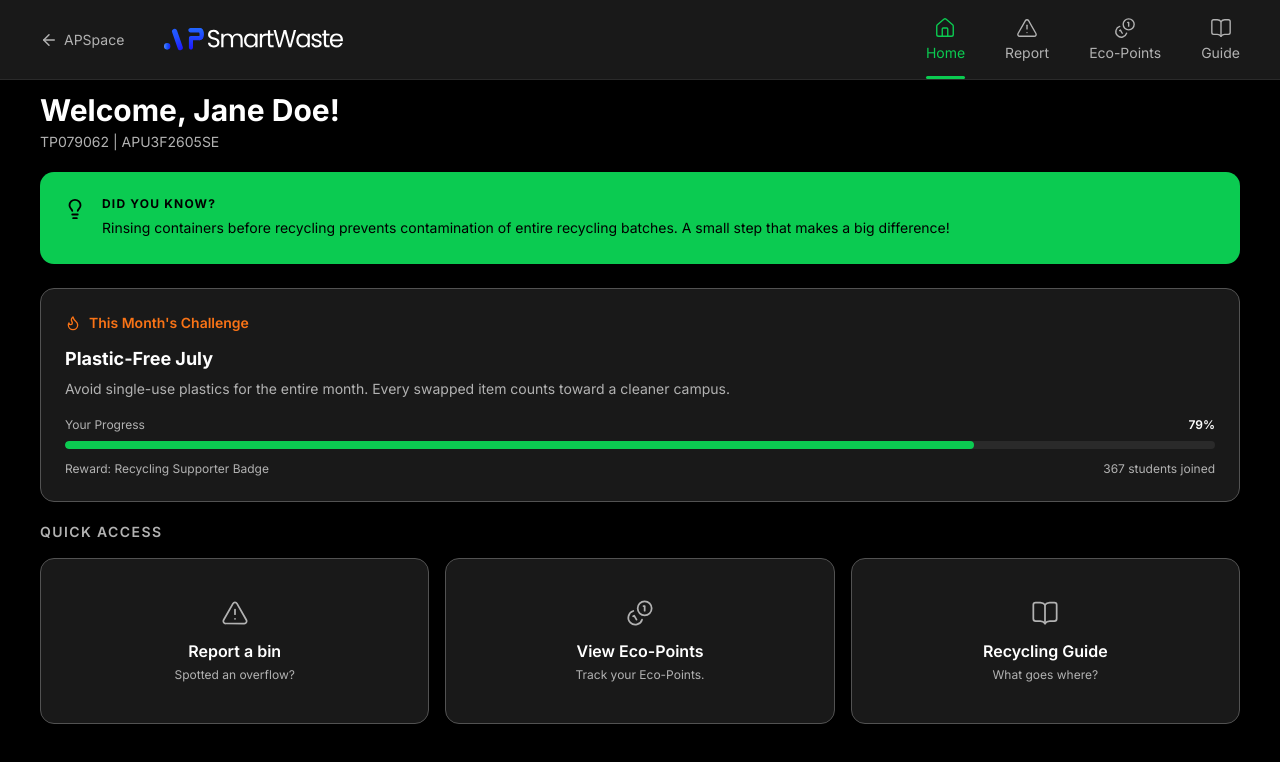
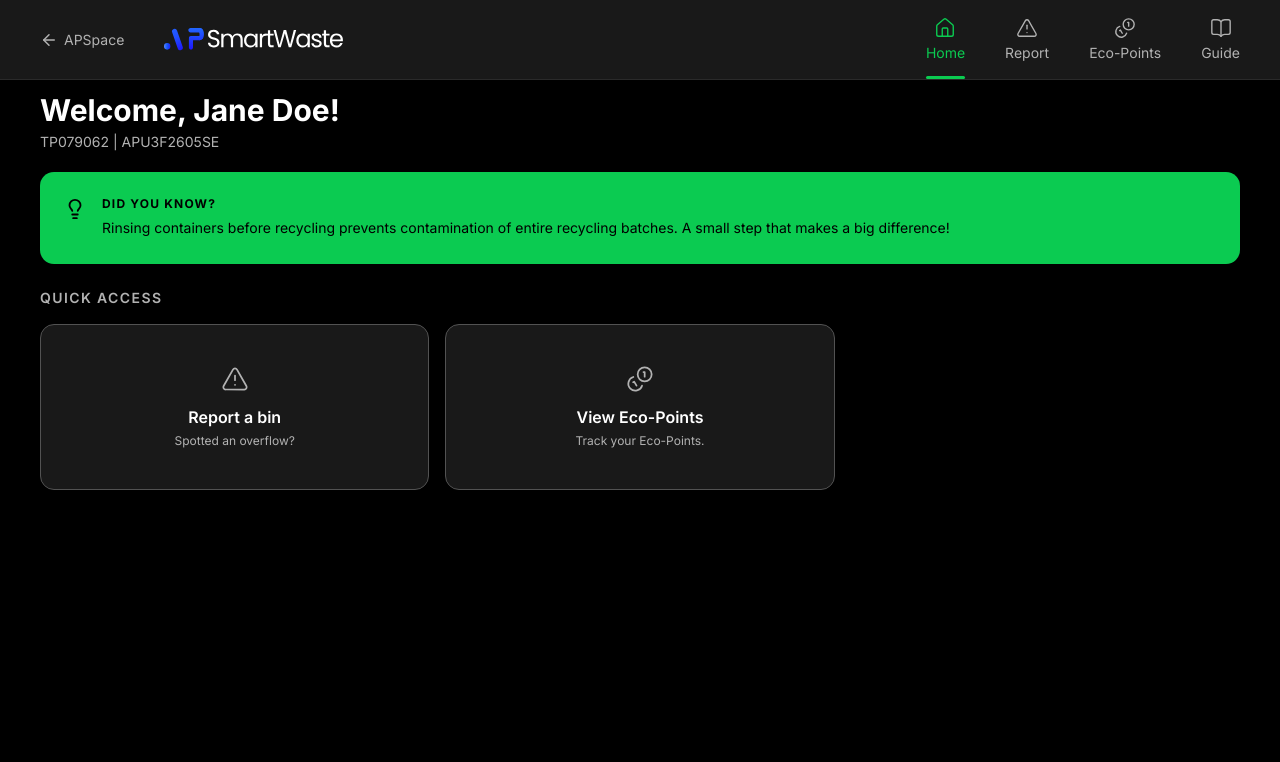
Before and after one commit to sevenpluseight/apu_gci_apsmartwaste, a Next.js app: page /student in a window 1280 px wide. Shown: the top 762 px of the page. Built offline with nearby package versions, Linux system fonts and the light colour scheme.

Commit message:
refactor: clean up commented code in StudentPage component

```diff
--- a/src/app/student/page.tsx
+++ b/src/app/student/page.tsx
@@ -1,11 +1,13 @@
 "use client";
 
 import Link from "next/link";
-import { Lightbulb, Flame, TriangleAlert, Coins, BookOpen } from "lucide-react";
+// import { Lightbulb, Flame, TriangleAlert, Coins, BookOpen } from "lucide-react";
 import studentData from "@/mock/student/student.json";
+import { Lightbulb, TriangleAlert, Coins} from "lucide-react";
 
 export default function StudentPage() {
-  const { profile, challenge, didYouKnow } = studentData;
+  // const { profile, challenge, didYouKnow } = studentData;
+  const { profile, didYouKnow } = studentData;
 
   return (
     <div className="mx-auto max-w-360 px-10 py-3 text-white">
@@ -32,7 +34,7 @@ export default function StudentPage() {
       </div>
 
       {/* Monthly Challenge */}
-      <div className="mb-5 rounded-xl bg-[#191919] border border-[#525252] px-6 py-6">
+      {/* <div className="mb-5 rounded-xl bg-[#191919] border border-[#525252] px-6 py-6">
         <div className="mb-3 flex items-center gap-2 text-sm font-semibold text-[#F97316]">
           <Flame size={16} />
           This Month&apos;s Challenge
@@ -43,10 +45,10 @@ export default function StudentPage() {
         <div className="mb-2 flex items-center justify-between text-xs text-[#B2B2B2]">
           <span>Your Progress</span>
           <span className="font-semibold text-white">{challenge.progress}%</span>
-        </div>
+        </div> */}
 
         {/* Plain div progress bar */}
-        <div className="h-2 w-full overflow-hidden rounded-full bg-[#2A2A2A]">
+        {/* <div className="h-2 w-full overflow-hidden rounded-full bg-[#2A2A2A]">
           <div
             className="h-full rounded-full bg-[#0BCB51] transition-all"
             style={{ width: `${challenge.progress}%` }}
@@ -57,7 +59,7 @@ export default function StudentPage() {
           <span>Reward: {challenge.reward}</span>
           <span>{challenge.participants.toLocaleString()} students joined</span>
         </div>
-      </div>
+      </div> */}
 
       {/* Quick Access */}
       <div>
@@ -97,7 +99,7 @@ export default function StudentPage() {
           </Link>
 
           {/* Third card */}
-          <Link href="/student/recycling-guide">
+          {/* <Link href="/student/recycling-guide">
             <div className="group flex flex-col items-center justify-center gap-3 rounded-xl bg-[#191919] border border-[#525252] px-6 py-10 transition-all duration-200 hover:border-[#0BCB51]/60 cursor-pointer">
               <BookOpen size={28} strokeWidth={1.5} className="text-[#B2B2B2] transition-colors group-hover:text-[#0BCB51]" />
               <div className="text-center">
@@ -105,7 +107,7 @@ export default function StudentPage() {
                 <p className="mt-1 text-xs text-[#B2B2B2]">What goes where?</p>
               </div>
             </div>
-          </Link>
+          </Link> */}
 
         </div>
       </div>
```
